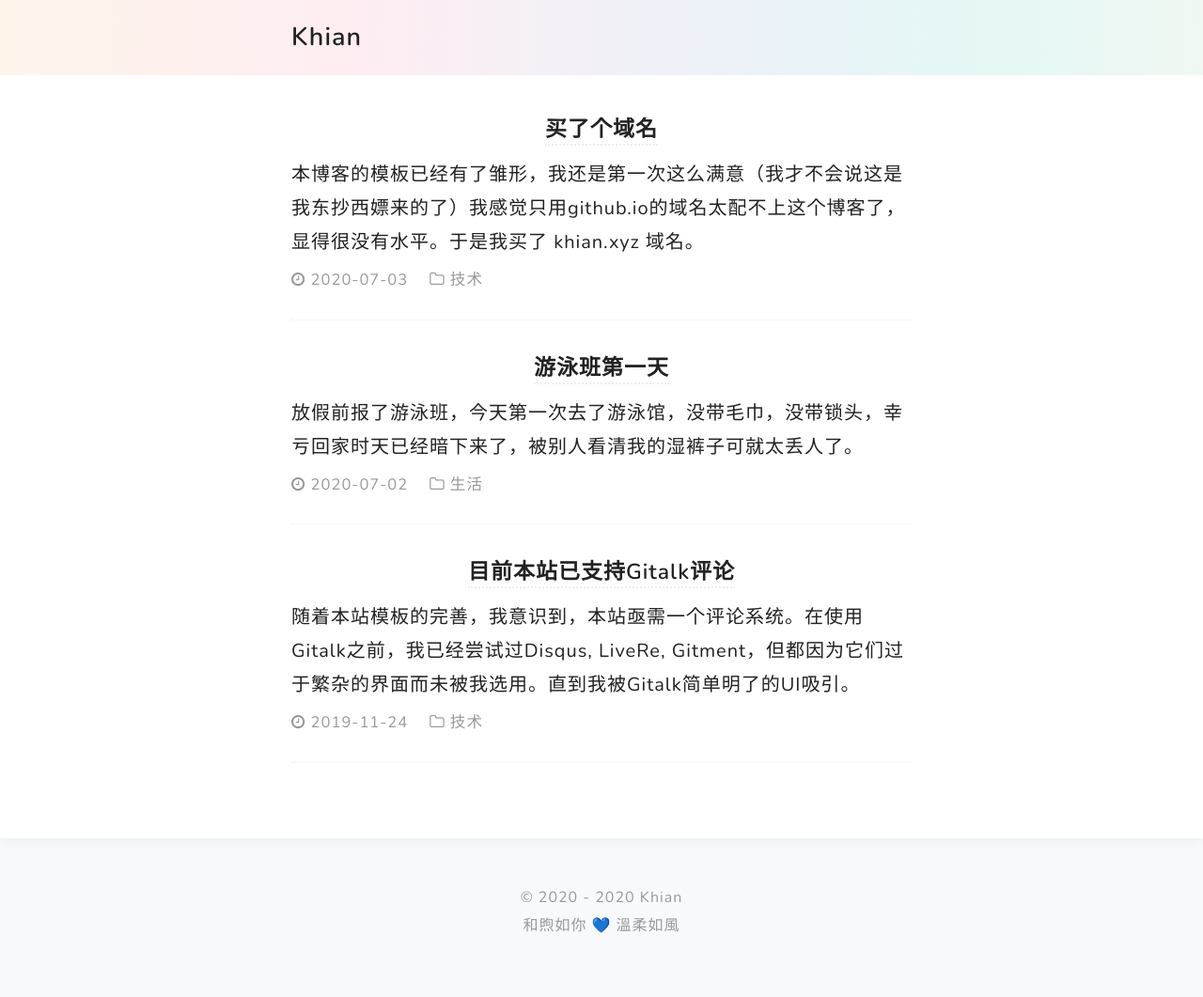
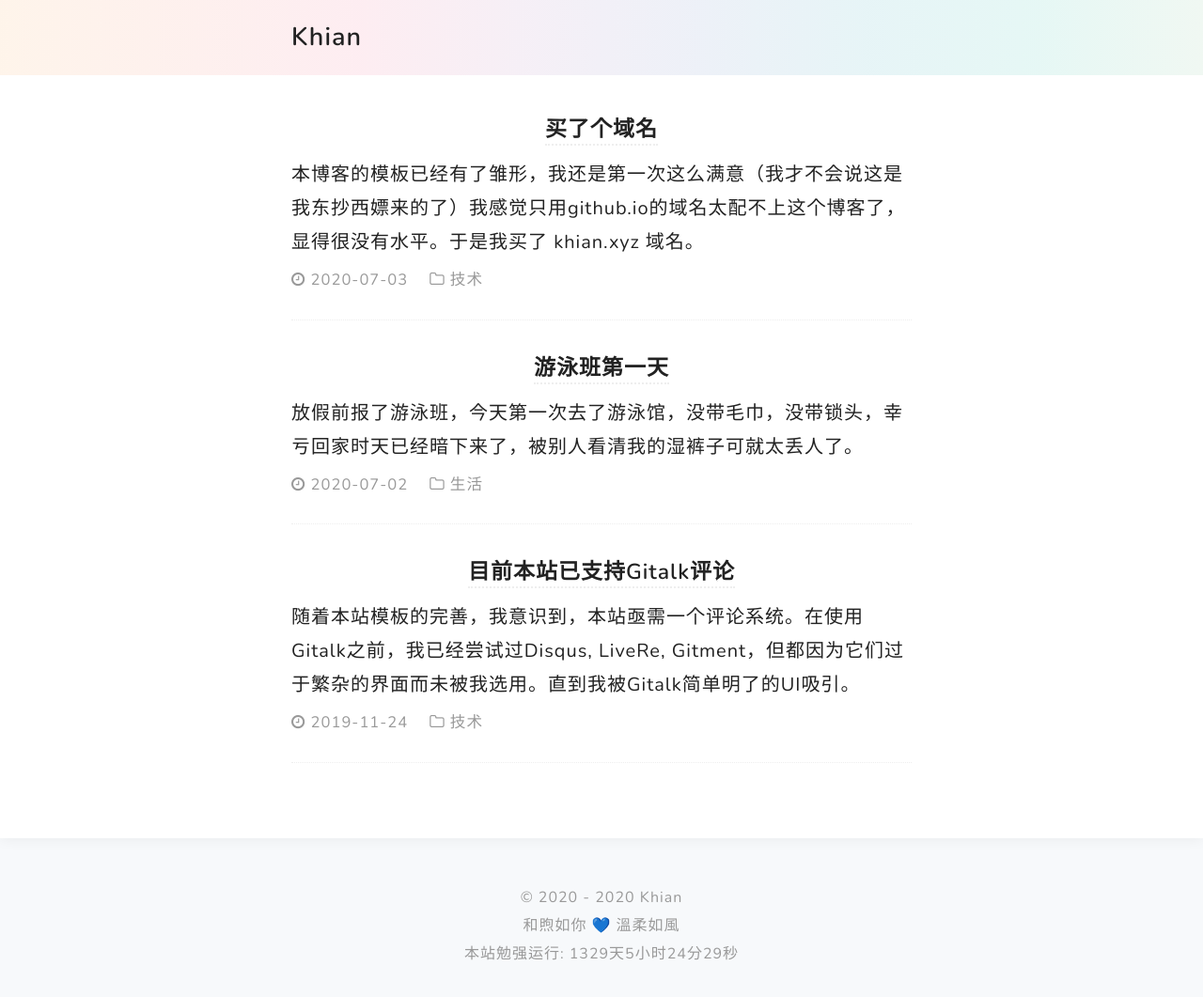
Before and after one commit to Jawutzh/nst, a Jekyll site: the page built from index.html, in a window 1280 px wide and 1078 px high. Shown: the top 1061 px of the window at 94% size. Built offline with Jekyll 4.4.1, drawn with Linux system fonts in a browser that asks for light colours; nearby versions of some CDN libraries; the list of posts is cut into pages by our own code.

Commit message:
Update default.html

```diff
--- a/_layouts/default.html
+++ b/_layouts/default.html
@@ -26,7 +26,27 @@
 		</div>
 		<footer>
 			&copy; 2020 - {{ site.time | date: "%Y" }} {{ site.title }}<br/>
-			{{ site.description }}
+			{{ site.description }}<br/>
+			<span id="rt"></span>
+			<script type="text/javascript">
+				function runtime(){
+					// 初始时间，日/月/年 时:分:秒
+					X = new Date("11/18/2016 8:32:00");
+					Y = new Date();
+					T = (Y.getTime()-X.getTime());
+					M = 24*60*60*1000;
+					a = T/M;
+					A = Math.floor(a);
+					b = (a-A)*24;
+					B = Math.floor(b);
+					c = (b-B)*60;
+					C = Math.floor((b-B)*60);
+					D = Math.floor((c-C)*60);
+					//信息写入到DIV中
+					rt.innerHTML = "本站勉强运行: "+A+"天"+B+"小时"+C+"分"+D+"秒"
+				}
+				setInterval(runtime, 1000);
+			</script>
 		</footer>
 	</body>
 </html>
```
